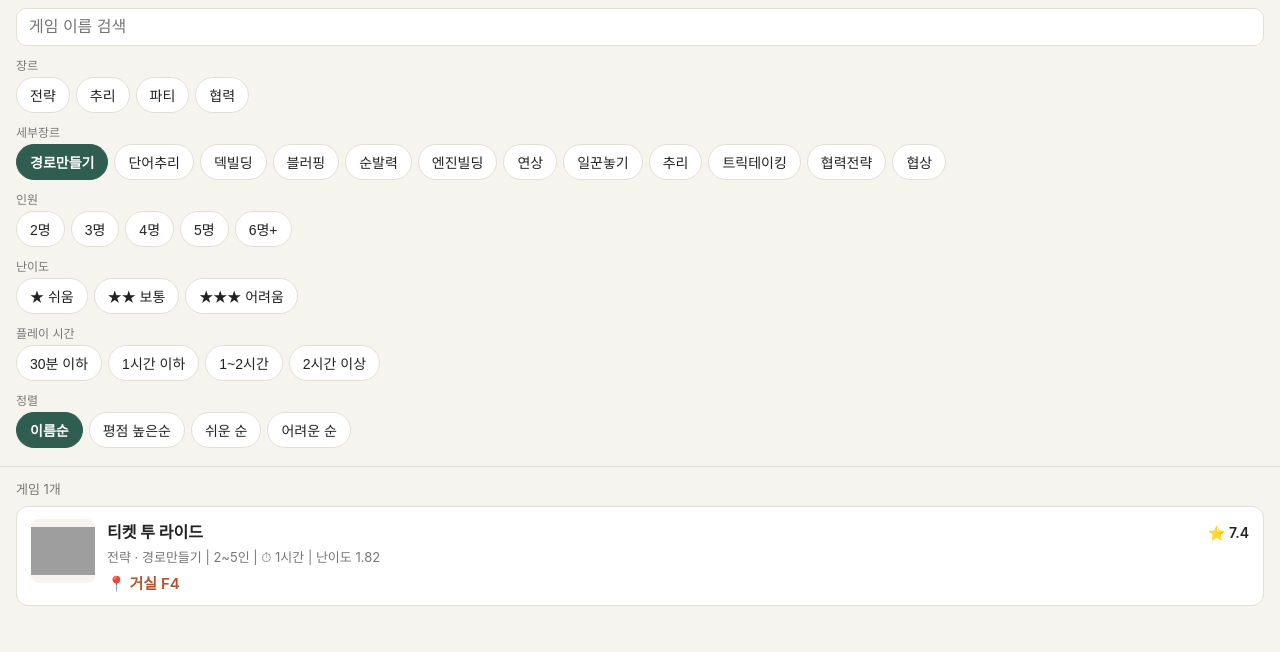
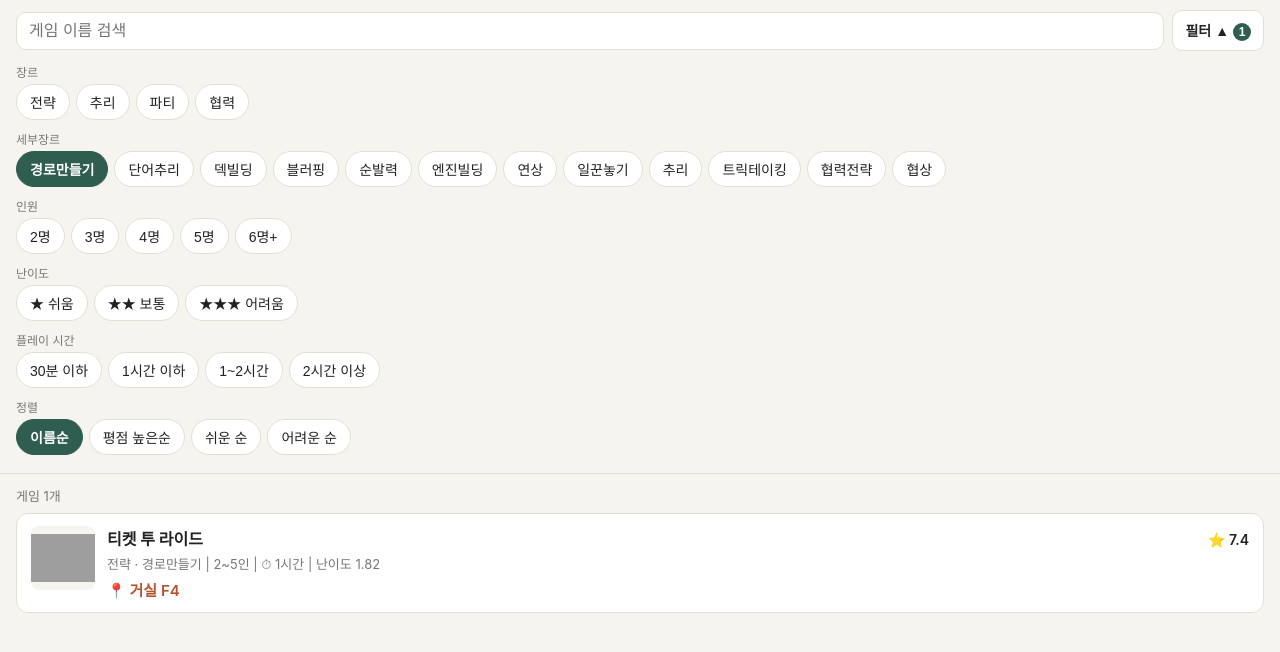
Before and after one commit to bgame-glitch/boardgame, a plain HTML site: page index.html in a window 1280 px wide. Both pictures are taken after a click on the button "경로만들기". Shown: the part 68-720 px from the top of the page. Drawn offline with Linux system fonts and the light colour scheme; grey boxes are pictures that could not be loaded.

Commit message:
스크롤 시 검색창만 고정, 필터 접기/펼치기와 선택 개수 표시
Co-Authored-By: Claude Opus 5.5 <noreply@anthropic.com>

```diff
--- a/index.html
+++ b/index.html
@@ -47,13 +47,29 @@
     font-family: -apple-system, BlinkMacSystemFont, "Apple SD Gothic Neo", "Malgun Gothic", sans-serif;
     -webkit-tap-highlight-color: transparent;
   }
-  header {
+  header { padding: 14px 16px 0; }
+  /* 스크롤해도 위에 남는 얇은 줄: 검색창 + 필터 버튼 */
+  .bar {
     position: sticky; top: 0; z-index: 10;
+    display: flex; gap: 8px; align-items: center;
     background: var(--bg);
-    padding: 14px 16px 8px;
-    border-bottom: 1px solid var(--line);
+    padding: 8px 16px;
   }
-  .brand { display: flex; align-items: center; gap: 10px; margin: 0 0 10px; }
+  .bar.stuck { border-bottom: 1px solid var(--line); box-shadow: 0 2px 6px rgba(0,0,0,.06); }
+  #ftoggle {
+    flex: 0 0 auto; font-size: 14px; font-weight: 600; cursor: pointer;
+    padding: 9px 12px; border-radius: 10px;
+    border: 1px solid var(--line); background: var(--card); color: var(--text);
+  }
+  #ftoggle .badge {
+    display: inline-block; min-width: 18px; padding: 0 5px; margin-left: 4px;
+    border-radius: 999px; font-size: 12px; line-height: 18px; text-align: center;
+    background: var(--accent); color: var(--accent-text);
+  }
+  #ftoggle .badge:empty { display: none; }
+  #filters { padding: 4px 16px 8px; border-bottom: 1px solid var(--line); }
+  #filters[hidden] { display: none; }
+  .brand { display: flex; align-items: center; gap: 10px; margin: 0 0 4px; }
   .brand img { width: 52px; height: 52px; flex: 0 0 52px; }
   .brand h1 { flex: 1; margin: 0; font-family: "Jua", sans-serif; font-weight: 400; line-height: 1.1; }
   .brand .sub { display: block; font-size: 14px; color: var(--accent); letter-spacing: .5px; }
@@ -64,7 +80,7 @@
     color: var(--muted); border-radius: 999px; padding: 4px 10px; cursor: pointer;
   }
   #search {
-    width: 100%; font-size: 16px; padding: 9px 12px; margin-bottom: 10px;
+    flex: 1; min-width: 0; font-size: 16px; padding: 9px 12px;
     border: 1px solid var(--line); border-radius: 10px;
     background: var(--card); color: var(--text);
   }
@@ -158,14 +174,19 @@
     <h1><span class="sub">현풍 테크노폴리스</span><span class="main"><span>보드게임</span> 찾기</span></h1>
     <button id="reset">초기화</button>
   </div>
+</header>
+<div class="bar" id="bar">
   <input id="search" type="search" placeholder="게임 이름 검색" autocomplete="off">
+  <button id="ftoggle" aria-controls="filters" aria-expanded="true">필터 <span id="fcount">▲</span><span class="badge" id="fbadge"></span></button>
+</div>
+<section id="filters">
   <div class="group"><div class="label">장르</div><div class="chips" id="f-genre"></div></div>
   <div class="group"><div class="label">세부장르</div><div class="chips" id="f-sub"></div></div>
   <div class="group"><div class="label">인원</div><div class="chips" id="f-players"></div></div>
   <div class="group"><div class="label">난이도</div><div class="chips" id="f-diff"></div></div>
   <div class="group"><div class="label">플레이 시간</div><div class="chips" id="f-time"></div></div>
   <div class="group"><div class="label">정렬</div><div class="chips" id="f-sort"></div></div>
-</header>
+</section>
 <main>
   <div id="count"></div>
   <div id="list"><div class="msg">불러오는 중…</div></div>
@@ -463,7 +484,42 @@ sheetBg.addEventListener("click", e => { if (e.target === sheetBg) closeSheet();
 document.addEventListener("keydown", e => { if (e.key === "Escape") closeSheet(); });
 
 // ---------- 시작 ----------
-function update() { renderFilters(); renderList(); }
+function update() { renderFilters(); renderList(); updateBadge(); }
+
+// ---------- 필터 열기/접기 ----------
+const filtersEl = document.getElementById("filters");
+const toggleBtn = document.getElementById("ftoggle");
+const barEl = document.getElementById("bar");
+
+function updateBadge() {
+  const n = sel.genre.size + sel.sub.size + (sel.players !== null ? 1 : 0) + sel.diff.size + sel.time.size;
+  document.getElementById("fbadge").textContent = n ? n : "";
+}
+
+function setFiltersOpen(open) {
+  filtersEl.hidden = !open;
+  toggleBtn.setAttribute("aria-expanded", open);
+  document.getElementById("fcount").textContent = open ? "▲" : "▼";
+}
+
+toggleBtn.onclick = () => {
+  const offScreen = filtersEl.getBoundingClientRect().bottom < barEl.offsetHeight;
+  if (filtersEl.hidden) {
+    // 접혀 있으면 펼치고 맨 위로
+    setFiltersOpen(true);
+    window.scrollTo({ top: 0, behavior: "smooth" });
+  } else if (offScreen) {
+    // 펼쳐져 있지만 스크롤해서 안 보이면 맨 위로만
+    window.scrollTo({ top: 0, behavior: "smooth" });
+  } else {
+    setFiltersOpen(false);
+  }
+};
+
+// 검색 줄이 화면 위에 붙었을 때만 그림자
+window.addEventListener("scroll", () => {
+  barEl.classList.toggle("stuck", barEl.getBoundingClientRect().top <= 0 && window.scrollY > 0);
+}, { passive: true });
 
 document.getElementById("search").addEventListener("input", e => {
   query = norm(e.target.value); renderList();
```
